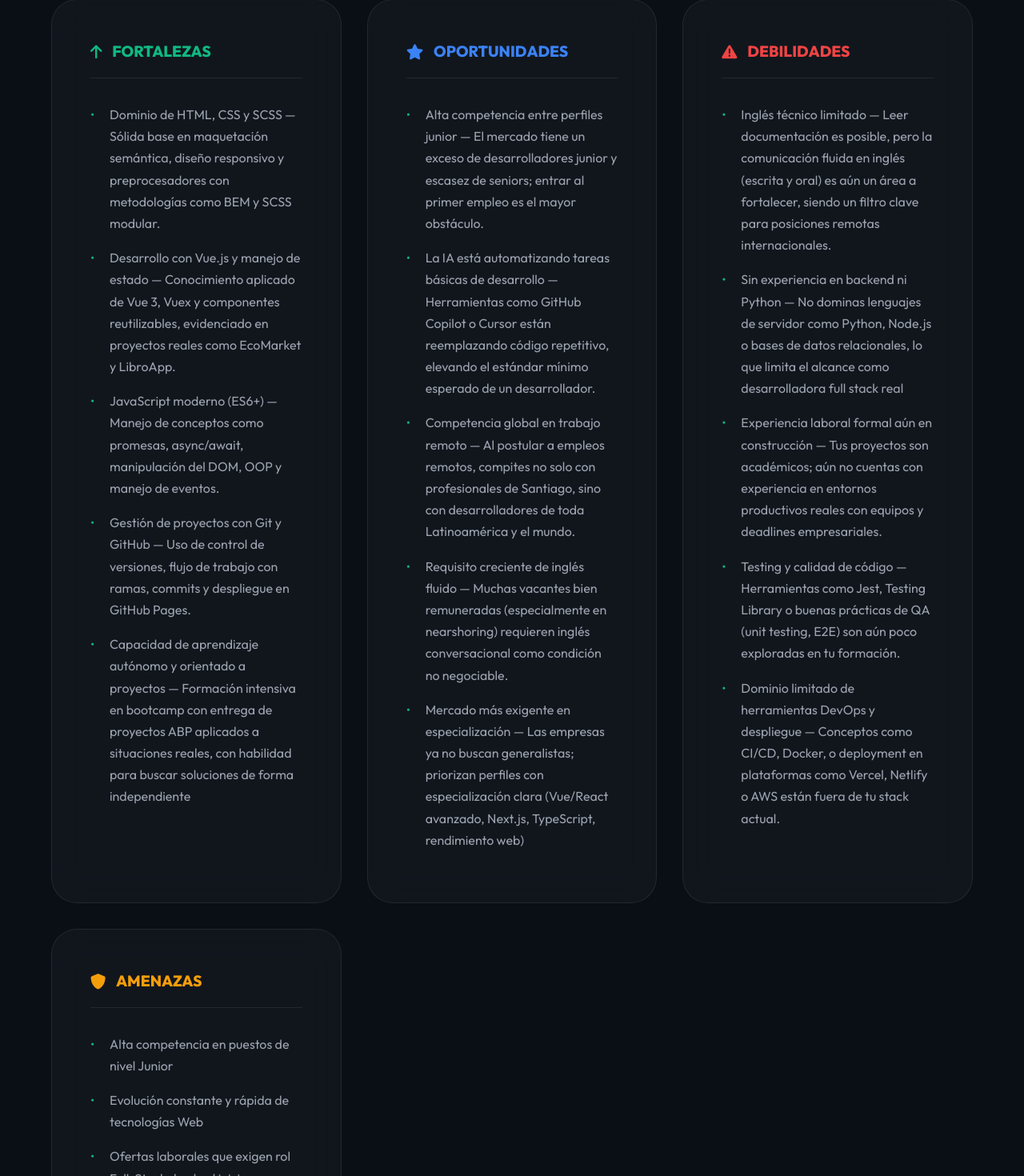
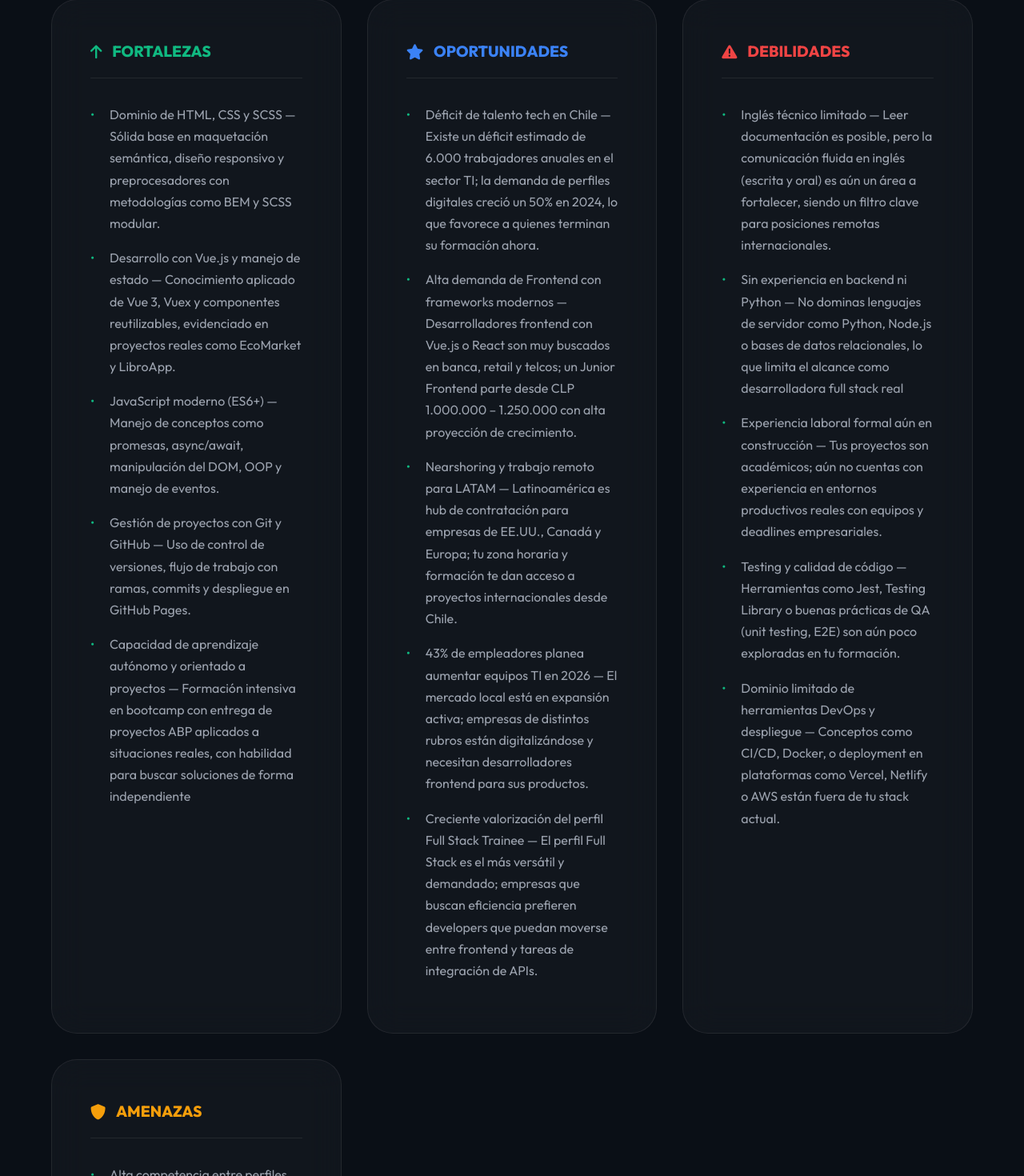
Before and after one commit to valentinapazllr-ops/M8-Portafolio-ABP, a Vue app: page / in a window 1280 px wide. Shown: the part 3639-5109 px from the top of the page at 80% size. Built offline with nearby package versions, Linux system fonts and the light colour scheme.

Commit message:
Acepta Cambios

```diff
--- a/src/App.vue
+++ b/src/App.vue
@@ -86,16 +86,19 @@ const foda = ref({
     "Dominio limitado de herramientas DevOps y despliegue — Conceptos como CI/CD, Docker, o deployment en plataformas como Vercel, Netlify o AWS están fuera de tu stack actual.",
   ],
   oportunidades: [
+    "Déficit de talento tech en Chile — Existe un déficit estimado de 6.000 trabajadores anuales en el sector TI; la demanda de perfiles digitales creció un 50% en 2024, lo que favorece a quienes terminan su formación ahora. ",
+    "Alta demanda de Frontend con frameworks modernos — Desarrolladores frontend con Vue.js o React son muy buscados en banca, retail y telcos; un Junior Frontend parte desde CLP 1.000.000 – 1.250.000 con alta proyección de crecimiento. ",
+    "Nearshoring y trabajo remoto para LATAM — Latinoamérica es hub de contratación para empresas de EE.UU., Canadá y Europa; tu zona horaria y formación te dan acceso a proyectos internacionales desde Chile. ",
+    "43% de empleadores planea aumentar equipos TI en 2026 — El mercado local está en expansión activa; empresas de distintos rubros están digitalizándose y necesitan desarrolladores frontend para sus productos. ",
+    "Creciente valorización del perfil Full Stack Trainee — El perfil Full Stack es el más versátil y demandado; empresas que buscan eficiencia prefieren developers que puedan moverse entre frontend y tareas de integración de APIs. ",
+  ],
+
+  amenazas: [
     "Alta competencia entre perfiles junior — El mercado tiene un exceso de desarrolladores junior y escasez de seniors; entrar al primer empleo es el mayor obstáculo. ",
     "La IA está automatizando tareas básicas de desarrollo — Herramientas como GitHub Copilot o Cursor están reemplazando código repetitivo, elevando el estándar mínimo esperado de un desarrollador. ",
     "Competencia global en trabajo remoto — Al postular a empleos remotos, compites no solo con profesionales de Santiago, sino con desarrolladores de toda Latinoamérica y el mundo.",
     "Requisito creciente de inglés fluido — Muchas vacantes bien remuneradas (especialmente en nearshoring) requieren inglés conversacional como condición no negociable. ",
     "Mercado más exigente en especialización — Las empresas ya no buscan generalistas; priorizan perfiles con especialización clara (Vue/React avanzado, Next.js, TypeScript, rendimiento web)",
-  ],
-  amenazas: [
-    "Alta competencia en puestos de nivel Junior",
-    "Evolución constante y rápida de tecnologías Web",
-    "Ofertas laborales que exigen rol Full-Stack desde el inicio",
   ],
 });
 
```
